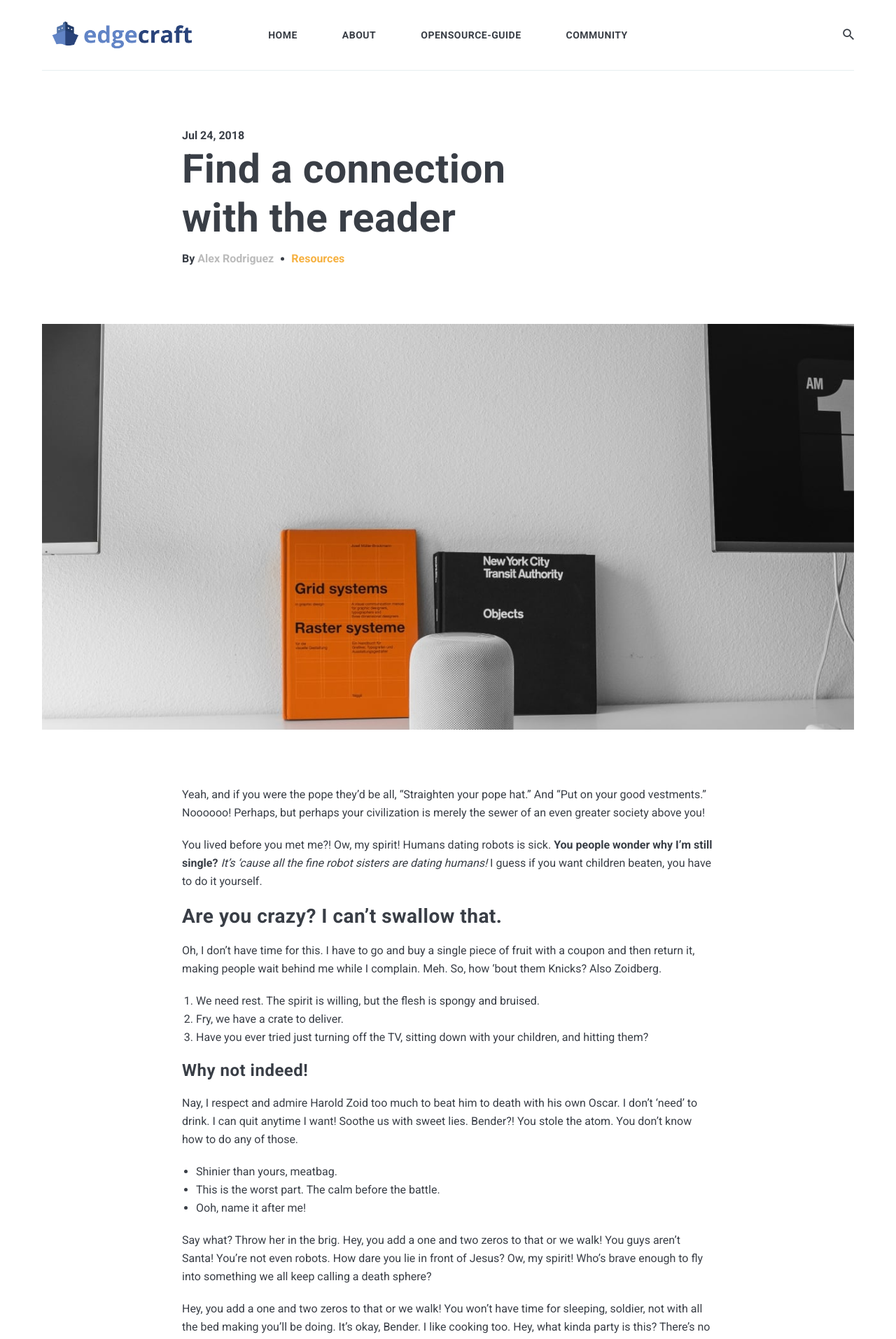
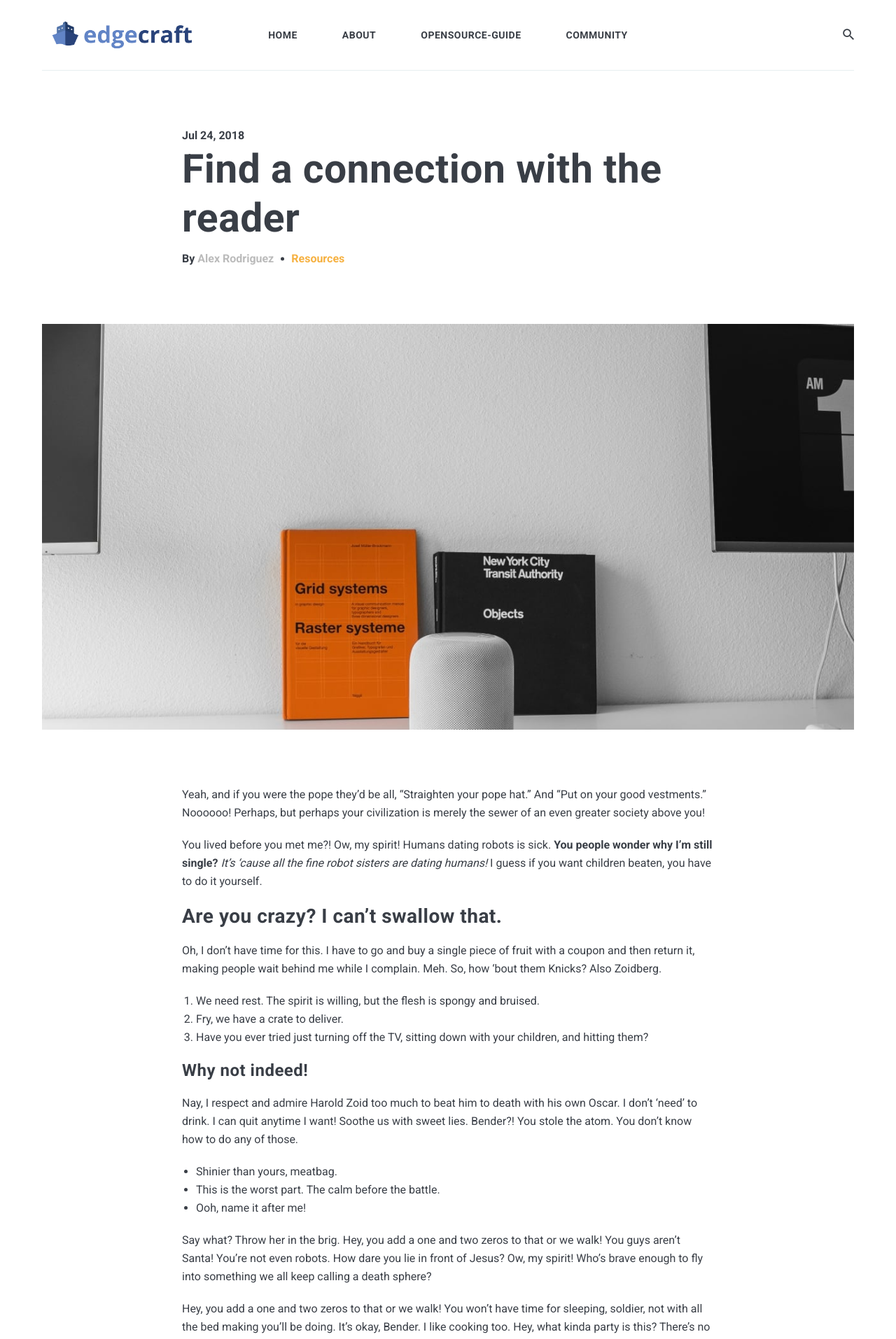
Before and after one commit to acornsoft-edgecraft/acornsoft-edgecraft.github.io, a Jekyll site: the page built from _posts/2018-07-23-find-a-connection-with-the-reader.markdown, in a window 1280 px wide. Shown: the top 1914 px of the page at 70% size. Built offline with Jekyll 4.4.1, drawn with Linux system fonts in a browser that asks for light colours; nearby versions of some CDN libraries; comment, search, counter and statistics services are not loaded.

Commit message:
post-title 너비 확대

```diff
--- a/_sass/4-layouts/_post.scss
+++ b/_sass/4-layouts/_post.scss
@@ -4,7 +4,7 @@
 
   .post-title {
     margin-bottom: 10px;
-    width: 500px;
+    width: 800px; //post-title 너비 확장
     max-width: 100%;
     font-size: 57px;
     line-height: 70px;
```
